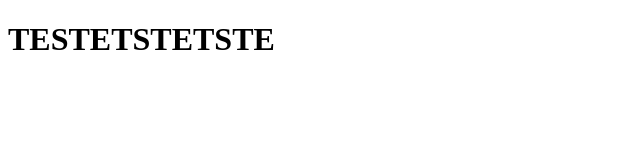
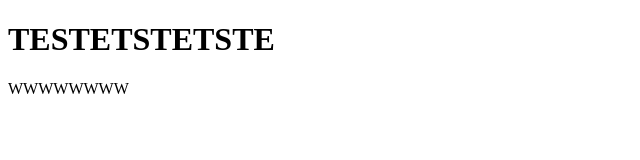
Before and after one commit to jiti-web/jiti, a plain HTML site: page ジティ/index.html in a window 1280 px wide. Shown: the whole page, without its empty margins (0-640 px from the left). Drawn offline with Linux system fonts and the light colour scheme.

Commit message:
Update jiti/index.html

```diff
--- a/jiti/index.html
+++ b/ジティ/index.html
@@ -4,5 +4,6 @@
   </head>
   <body>
     <h1>TESTETSTETSTE</h1>
+    <p>WWWWWWWW</p>
   </body>
 </html>
```
